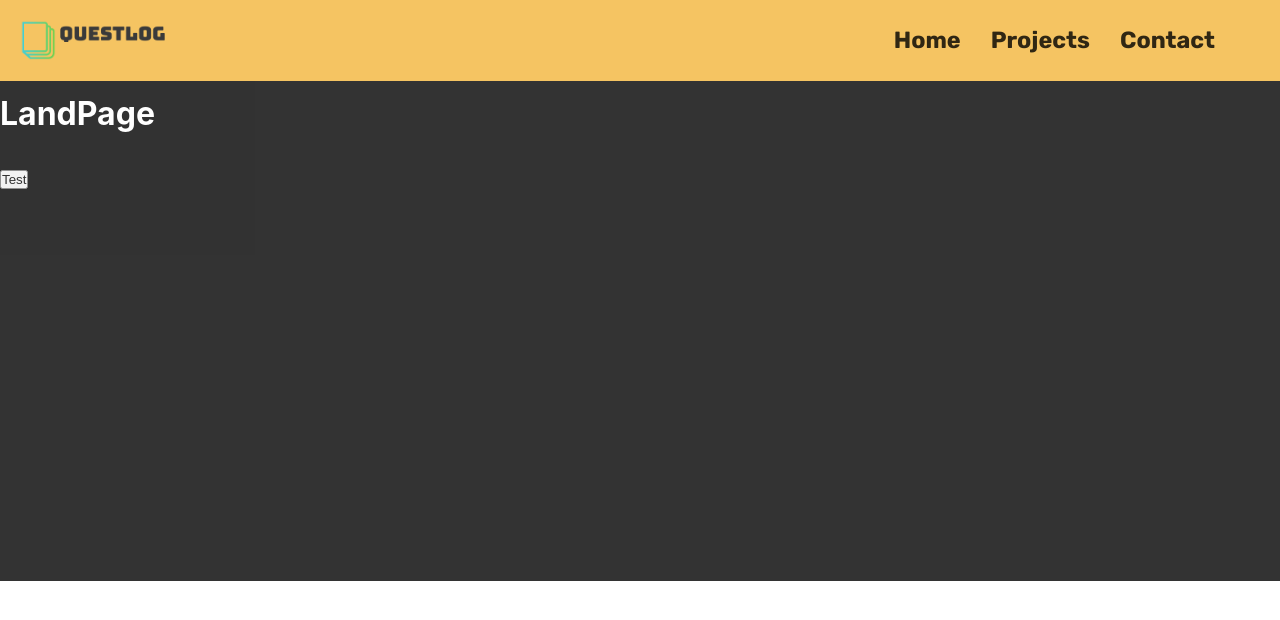
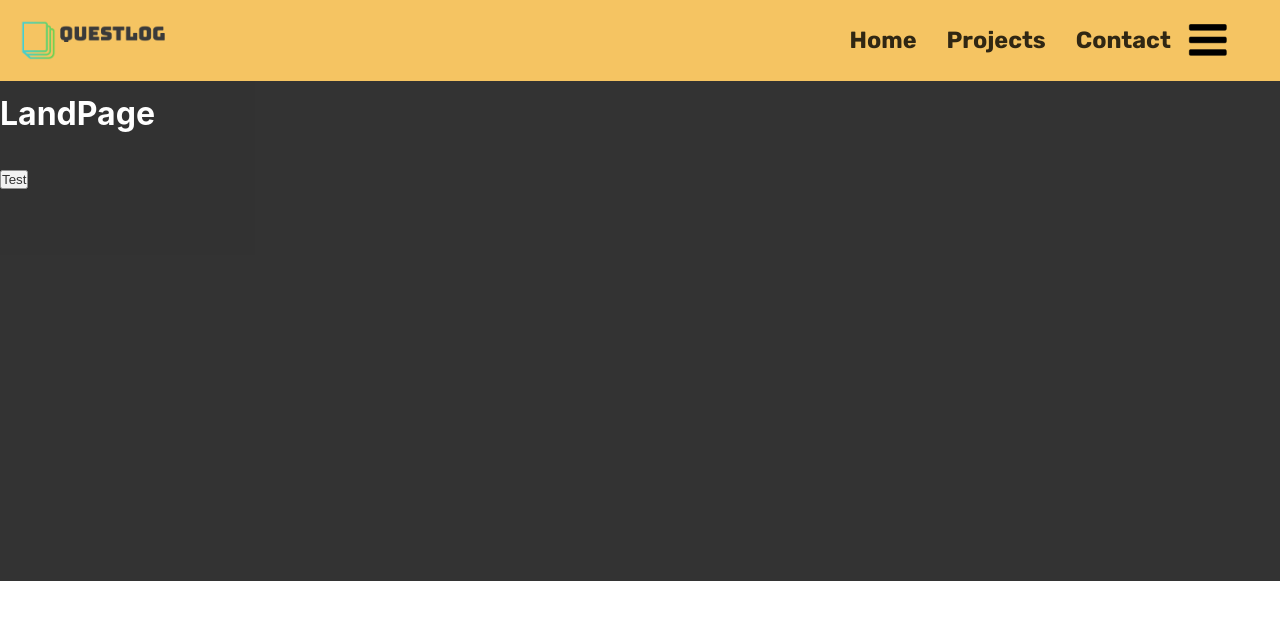
Before and after one commit to ParkAnthony13/tasks, a React (Create React App) app in the folder client/: page / in a window 1280 px wide. Shown: the top 620 px of the page. Built offline with nearby package versions, Linux system fonts and the light colour scheme.

Commit message:
NavBar JS

```diff
--- a/client/src/components/NavBar.jsx
+++ b/client/src/components/NavBar.jsx
@@ -9,7 +9,24 @@ import '../App.css';
 const NavBar = props => {
 
     const [mobile,setMobile] = useState(false);
+    const [mobileMenu,setMobileMenu] = useState(false);
 
+    const showButton = () => {
+        if (window.innerWidth <= 850) {
+            setMobile(true);
+        } else {
+            setMobile(false);
+        }
+    }
+    const showMobileMenu = () => {
+
+    }
+    const handleClick = e => {
+        setMobileMenu(!mobileMenu);
+        console.log(mobileMenu);
+    }
+
+    window.addEventListener('resize',showButton);
 
 
     return (
@@ -20,13 +37,14 @@ const NavBar = props => {
                 </div>
                 {mobile
                 ? <div>
-
+                    <img id="mobileMenu"src="./imgs/three-bars-icon-small.jpg" alt="mobileMenu" height="40px"/>
                 </div>
 
                 : <div className="navBarRight">
                     <h3 className="navBarRightItems">Home</h3>
                     <h3 className="navBarRightItems">Projects</h3>
                     <h3 className="navBarRightItems">Contact</h3>
+                    <img id="mobileMenu"src="./imgs/three-bars-icon-small.jpg" alt="mobileMenu" height="40px" onClick={handleClick}/>
                 </div>
                 }
             </div>
--- a/client/src/css/NavBar.css
+++ b/client/src/css/NavBar.css
@@ -27,3 +27,7 @@
     opacity: 0.8;
     margin: 0px 15px;
 }
+
+#mobileMenu {
+    margin-top: 12px;
+}
```
